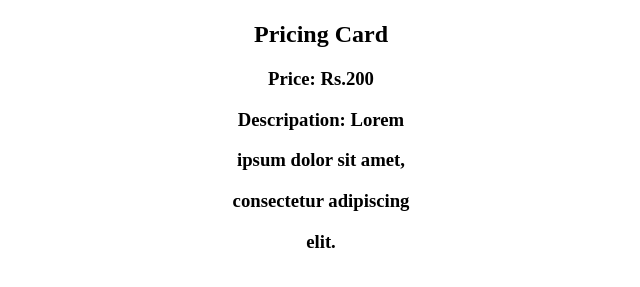
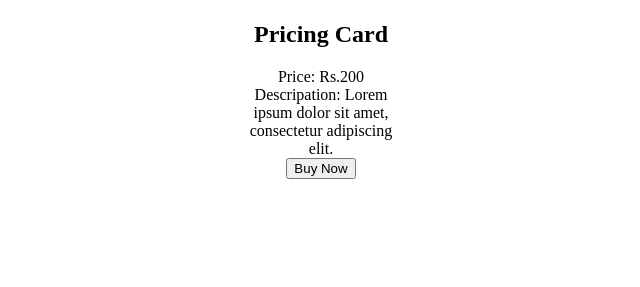
Before and after one commit to acciojob/pricing-card-RakeshDP, a website: page main.html in a window 1280 px wide. Shown: the part 211-498 px from the top of the page, without its empty margins (319-959 px from the left). Drawn offline with Linux system fonts and the light colour scheme.

Commit message:
created a submission

```diff
--- a/main.html
+++ b/main.html
@@ -12,12 +12,13 @@
 </script>
 	<section align="center">
 		<img src="https://wallup.net/wp-content/uploads/2019/10/1005099-path-leaves-nature-fall-trees-autumn-autumn-splendor.jpg" alt="nature" width="300" height="200">
-			<h1>Pricing Card</h1>
-			<h3>Price: Rs.200</h3>
-			<h3>Descripation: Lorem</h3>
-			<h3>ipsum dolor sit amet,</h3>
-			<h3>consectetur adipiscing</h3>
-			<h3>elit.</h3>
+			<h1><b>Pricing Card</b></h1>
+			<div>Price: Rs.200</div>
+			<div>Descripation: Lorem</div>
+			<div>ipsum dolor sit amet,</div>
+			<div>consectetur adipiscing</div>
+			<div>elit.</div>
+			<button class="abc" >Buy Now</button>
 	</section>
 
 </body>
```
